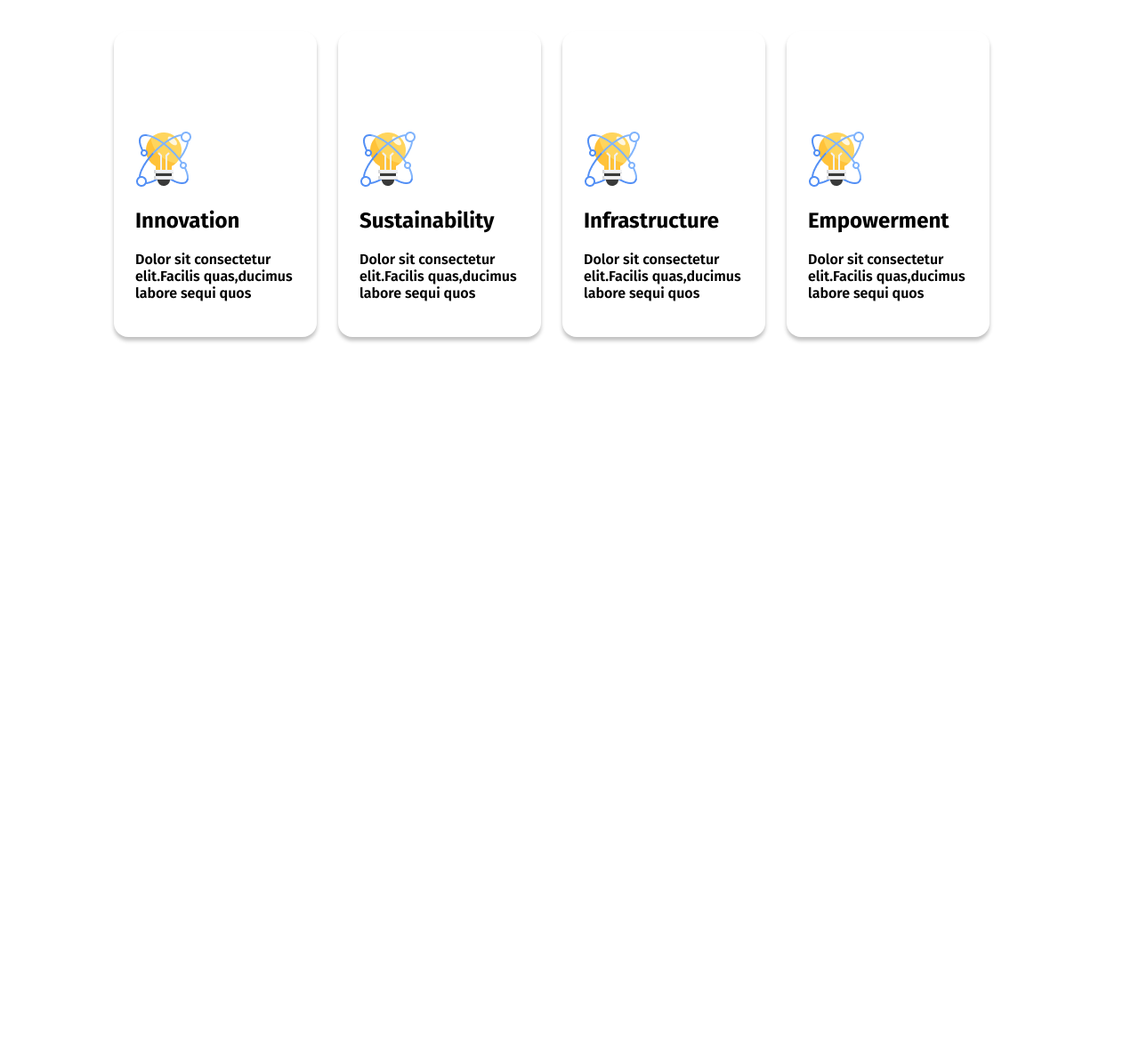
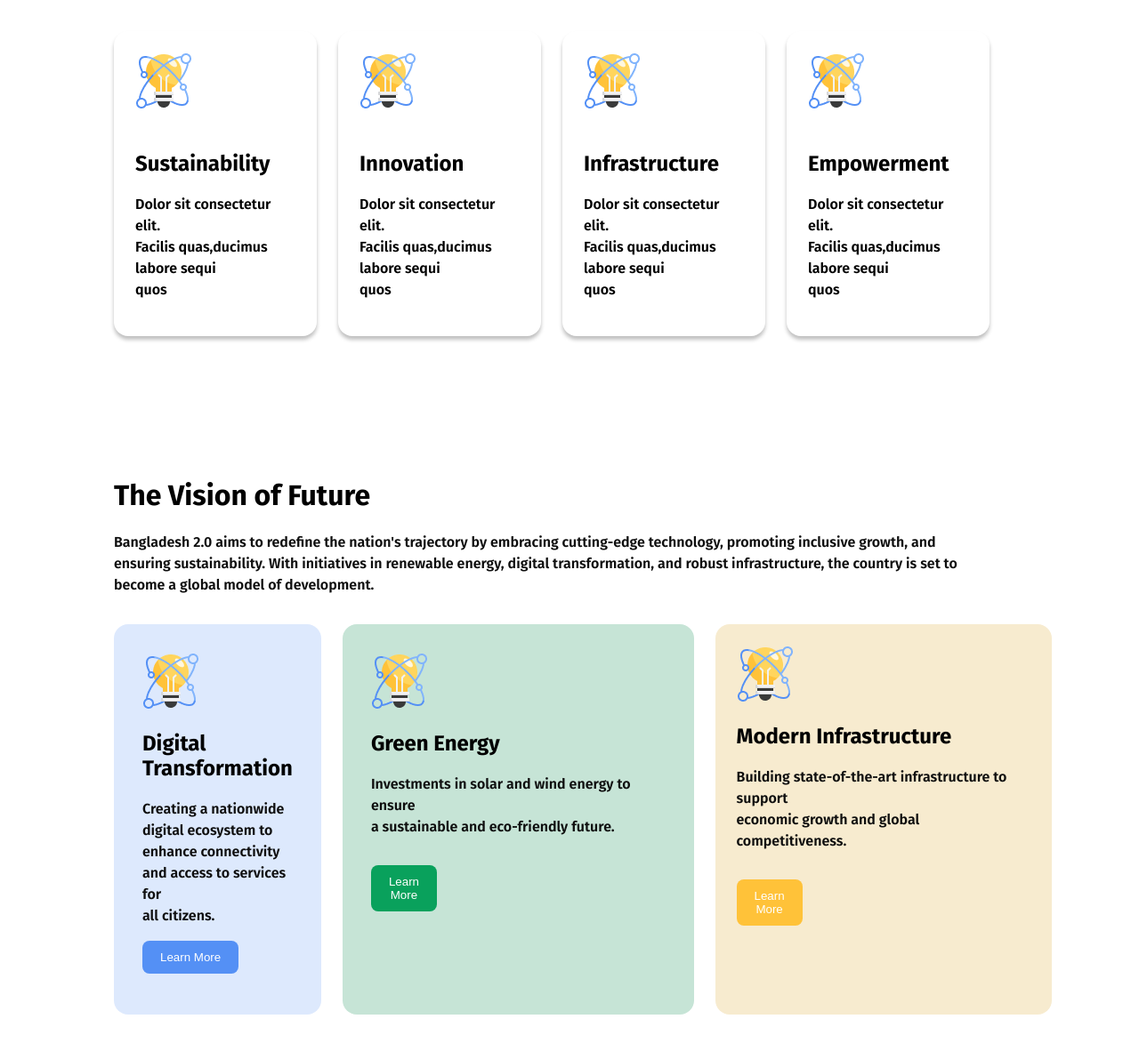
Before and after one commit to Reduani874/WebDev-portfolio, a plain HTML site: page index.html in a window 1280 px wide. Shown: the part 1630-2803 px from the top of the page at 89% size. Before the commit the page ends 2097 px from the top, so only its background shows below. Drawn offline with Linux system fonts and the light colour scheme.

Commit message:
update the code

```diff
--- a/index.html
+++ b/index.html
@@ -38,28 +38,63 @@
     <div class="token">
         <div class="card">
             <img src="assets/card-icon.png" alt="">
-            <h2>Innovation</h2>
-            <p>Dolor sit consectetur elit.Facilis quas,ducimus labore sequi quos</p>
+            <h2 class="Pillars">Sustainability</h2>
+            <p class="font">Dolor sit consectetur elit. <br> Facilis quas,ducimus labore sequi <br> quos</p>
         </div>
         <div class="card">
             <img src="assets/card-icon.png" alt="">
-            <h2>Sustainability</h2>
-            <p>Dolor sit consectetur elit.Facilis quas,ducimus labore sequi quos</p>
+            <h2 class="Pillars">Innovation</h2>
+            <p class="font">Dolor sit consectetur elit. <br> Facilis quas,ducimus labore sequi <br> quos</p>
         </div>
         <div class="card">
             <img src="assets/card-icon.png" alt="">
-            <h2>Infrastructure</h2>
-            <p>Dolor sit consectetur elit.Facilis quas,ducimus labore sequi quos</p>
+            <h2 class="Pillars">Infrastructure</h2>
+            <p class="font">Dolor sit consectetur elit. <br> Facilis quas,ducimus labore sequi <br> quos</p>
         </div>
     <div class="card">
         <img src="assets/card-icon.png" alt="">
-        <h2>Empowerment</h2>
-        <p>Dolor sit consectetur elit.Facilis quas,ducimus labore sequi quos</p>
+        <h2 class="Pillars">Empowerment</h2>
+        <p class="font">Dolor sit consectetur elit. <br> Facilis quas,ducimus labore sequi <br> quos</p>
     </div>
     </div>
 </div>
 
+<div class="division">
+    <div class="divisions">
+        <h1 class="docs">The Vision of Future</h1>
+        <p class="paragraph">Bangladesh 2.0 aims to redefine the nation's trajectory by embracing cutting-edge technology, promoting inclusive growth, and ensuring sustainability. With initiatives in renewable energy, digital transformation, and robust infrastructure, the country is set to become a global model of development.</p>
+    </div>
+    <div class="vision">
+        <div class="vision-card">
+            <img src="assets/card-icon.png" alt="">
+            <div class="vision-text">
+                <h2>Digital Transformation</h2>
+                <p class="text1">Creating a nationwide digital ecosystem to <br> enhance connectivity and access to services for <br> all citizens.</p>
+                <a href="digital transformation.html"><button class="access">Learn More</button></a>
+            </div>
+        </div>
+        <div class="dream-card">
+            <img src="assets/card-icon.png" alt="">
+            <div class="dream-text">
+                <h2>Green Energy</h2>
+                <p class="text2">Investments in solar and wind energy to ensure <br> a sustainable and eco-friendly future.</p>
+                <a href="green.html"><button class="green">Learn More</button></a>
+            </div>
+        </div>
+        <div class="trump-card">
+            <img src="assets/card-icon.png" alt="">
+            <div class="trump-text">
+                <h2>Modern Infrastructure</h2>
+                <p class="text3">Building state-of-the-art infrastructure to support <br> economic growth and global competitiveness.</p>
+                <a href="infrastructure.html"><button class="grade">Learn More</button></a>
+            </div>
+        </div>
+    </div>
+</div>
 
+<div class="batch">
+
+</div>
     </main>
     <footer>
 
--- a/styles/portfolio.css
+++ b/styles/portfolio.css
@@ -9,6 +9,10 @@ padding-bottom: 24px;
 align-content: center;
 opacity: 1.0;
 justify-content: space-between;
+}
+.Pillars
+{
+padding-top: 24px;
 }
 .bd
 {
@@ -118,9 +122,150 @@ align-content: normal;
     align-content: top,left;
     margin-top: 32px;
     margin-bottom: 80px;
-    padding-left: 24px;
-    padding-right: 24px;
-    padding-top: 112px;
-    padding-bottom: 24px;
+   padding: 24px 24px 24px 24px;
     box-shadow: 0px 4px 4px 0px rgba(0, 0, 0, 0.25);
 }
+
+.font{
+    font-weight: regular;
+    font-size: 16px;
+    line-height: 24px;
+    letter-spacing: 0%;
+    align-content: left;
+}
+
+.vision
+{
+    display: flex;
+    margin-left: 120px;
+    margin-right: 160px;
+    margin-top: 32px;
+    margin-bottom: 32px;
+    gap: 24px;
+    align-content: left;
+}
+
+.divisions
+{
+    margin-left: 120px;
+    margin-right: 160px;
+    margin-top: 80px;
+    margin-bottom: 32px;
+    vertical-align: 24px;
+    align-content: top,left;
+}
+.paragraph
+{
+    font-weight: regular;
+    font-size: 16px;
+    line-height: 24px;
+    letter-spacing: 0%;
+    align-content: left;
+    opacity: 1.0;
+    color: #0E0E0E;
+}
+.vision-card
+{
+border-radius: 16px;
+align-content: top,left;
+padding: 32px 32px;
+opacity: 1.o;
+position: inside;
+background-color: rgba(84, 144, 245, 0.2);
+border: #5490F5;
+}
+
+.dream-card
+{
+    border-radius: 16px;
+    align-content: left;
+    padding: 32px 32px;
+    opacity: 1.o;
+    position: inside;
+    background-color: rgba(198, 228, 214, 1);
+    border: #09A15C;
+}
+
+.trump-card
+{
+    border-radius: 16px;
+align-content: left;
+padding: 24px 24px;
+opacity: 1.o;
+position: inside;
+background-color: #F7EBCF;
+border: #FFC239;
+}
+
+.vision-text
+{
+    vertical-align: 24px;
+}
+
+.dream-text
+{
+    vertical-align: 24px;
+}
+
+.trump-text
+{
+    vertical-align: 24px;
+}
+
+.access
+{
+    align-content: center;
+    padding: 11px 20px;
+    opacity: 1.0;
+    border-radius: 8px;
+    background-color: #5490F5;
+    cursor: pointer;
+    color: white;
+    border: white;
+    vertical-align: 24px;
+}
+
+.green
+{
+    align-content: center;
+    padding: 11px 20px;
+    margin-left: auto;
+    margin-bottom: 20px;
+    margin-right: 256.57px;
+    margin-top: 15px;
+    opacity: 1.0;
+    border-radius: 8px;
+    background-color: #09A15C;
+    cursor: pointer;
+    color: white;
+    border: white;
+    vertical-align: auto;
+}
+
+.grade
+{
+    align-content: center;
+    padding: 11px 20px;
+    margin-left: auto;
+    margin-bottom: 20px;
+    margin-right: 256.57px;
+    margin-top: 15px;
+    opacity: 1.0;
+    border-radius: 8px;
+    background-color: #FFC239;
+    cursor: pointer;
+    color: white;
+    border: white;
+    vertical-align: auto;
+}
+
+.text1,.text2,.text3
+{
+    font-size: 16px;
+    font-weight: regular;
+    color: #0E0E0E;
+    line-height: 24px;
+    letter-spacing: 0%;
+    align-content: left;
+    opacity: 1.0;
+}
```
